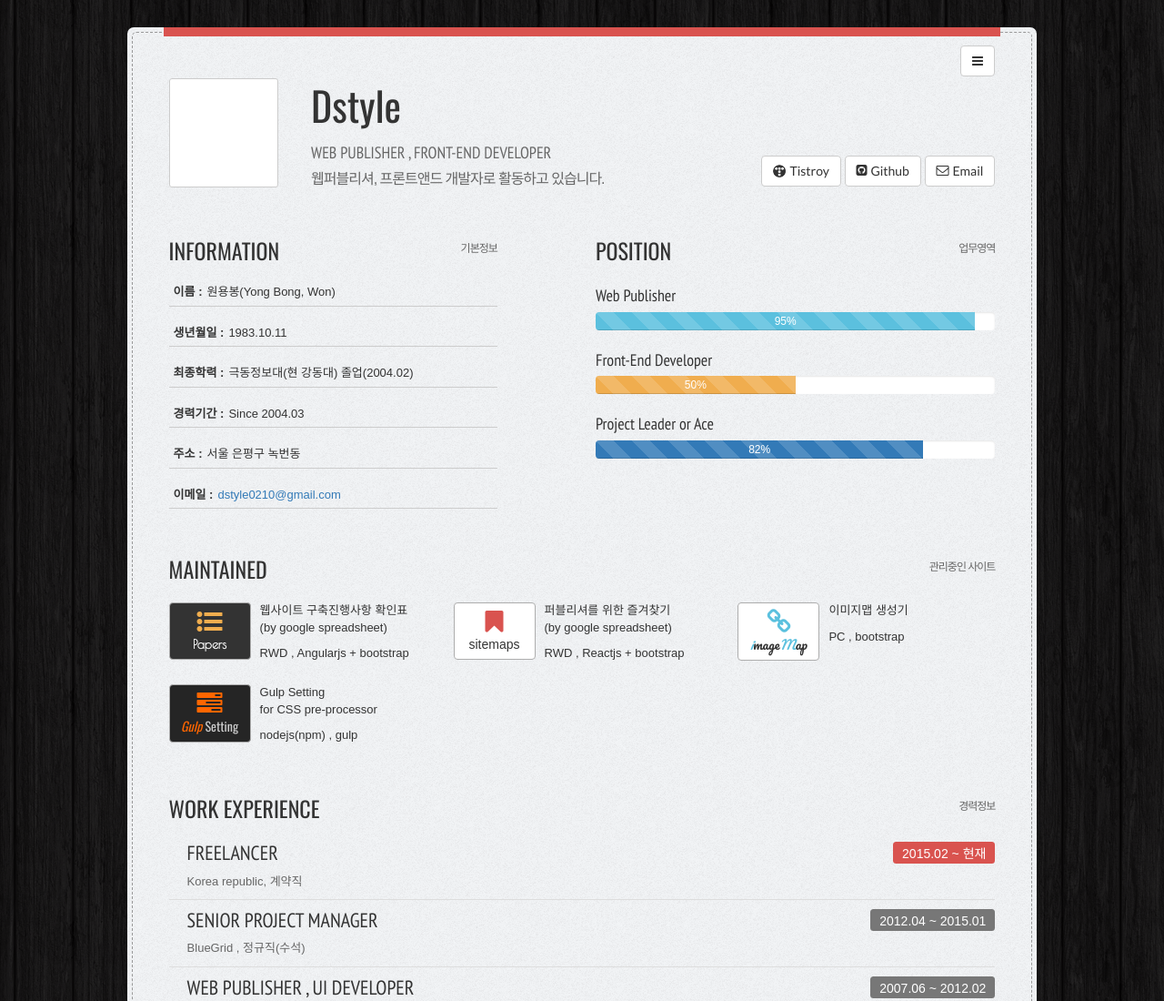
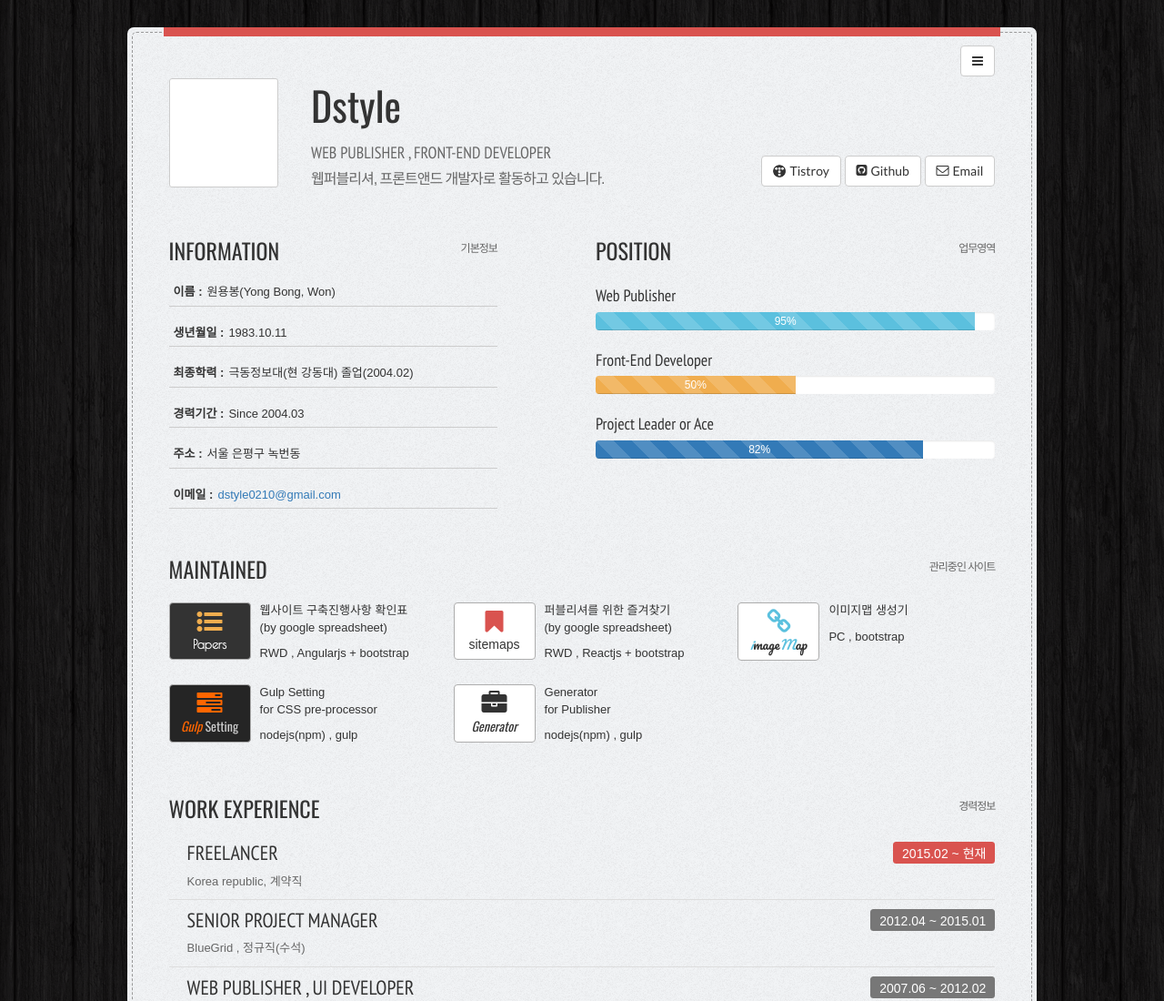
Before and after one commit to dstyle0210/dstyle.github.io, a website: page src/index.html in a window 1280 px wide. Shown: the top 1100 px of the page at 91% size. Drawn offline with nearby package versions, Linux system fonts and the light colour scheme; a web font is replaced by a local one.

Commit message:
Generator-Dstyle 추가.

```diff
--- a/src/css/less/lib/btn-dstyle.less
+++ b/src/css/less/lib/btn-dstyle.less
@@ -47,4 +47,12 @@ body{
       span{color:#ccc;}
     }
   }
+  .btn-generatordstyle{
+    .btn-preset();
+    span{font-family:'Oswald', cursive;font-weight:400;}
+    &.btn-fixed,&:hover{border:1px solid #adadad;
+      i{color:#333;}
+      span{color:#ccc;}
+    }
+  }
 }
--- a/src/index.html
+++ b/src/index.html
@@ -232,6 +232,17 @@
                                     </div>
                                 </section>
                             </div>
+                            <div class="col-xs-12 col-sm-6 col-md-4">
+                                <section class="mysites generatordstyle">
+                                    <a href="http://dstyle0210.github.io/generator-dstyle/" class="btn btn-fixed btn-generatordstyle">
+                                        <i class="fa fa-briefcase fa-2x"></i><br /><span><i>Generator</i></span>
+                                    </a>
+                                    <div>
+                                        <p>Generator<br />for Publisher</p>
+                                        <p>nodejs(npm) , gulp</p>
+                                    </div>
+                                </section>
+                            </div>
                         </div>
                     </article>
                 </section>
```
Also changed, not shown: index.html (+1 -1 lines), css/style.css, css/tistory.css, src/css/lib/btn-dstyle.css, src/css/style.css, src/css/tistory.css.
